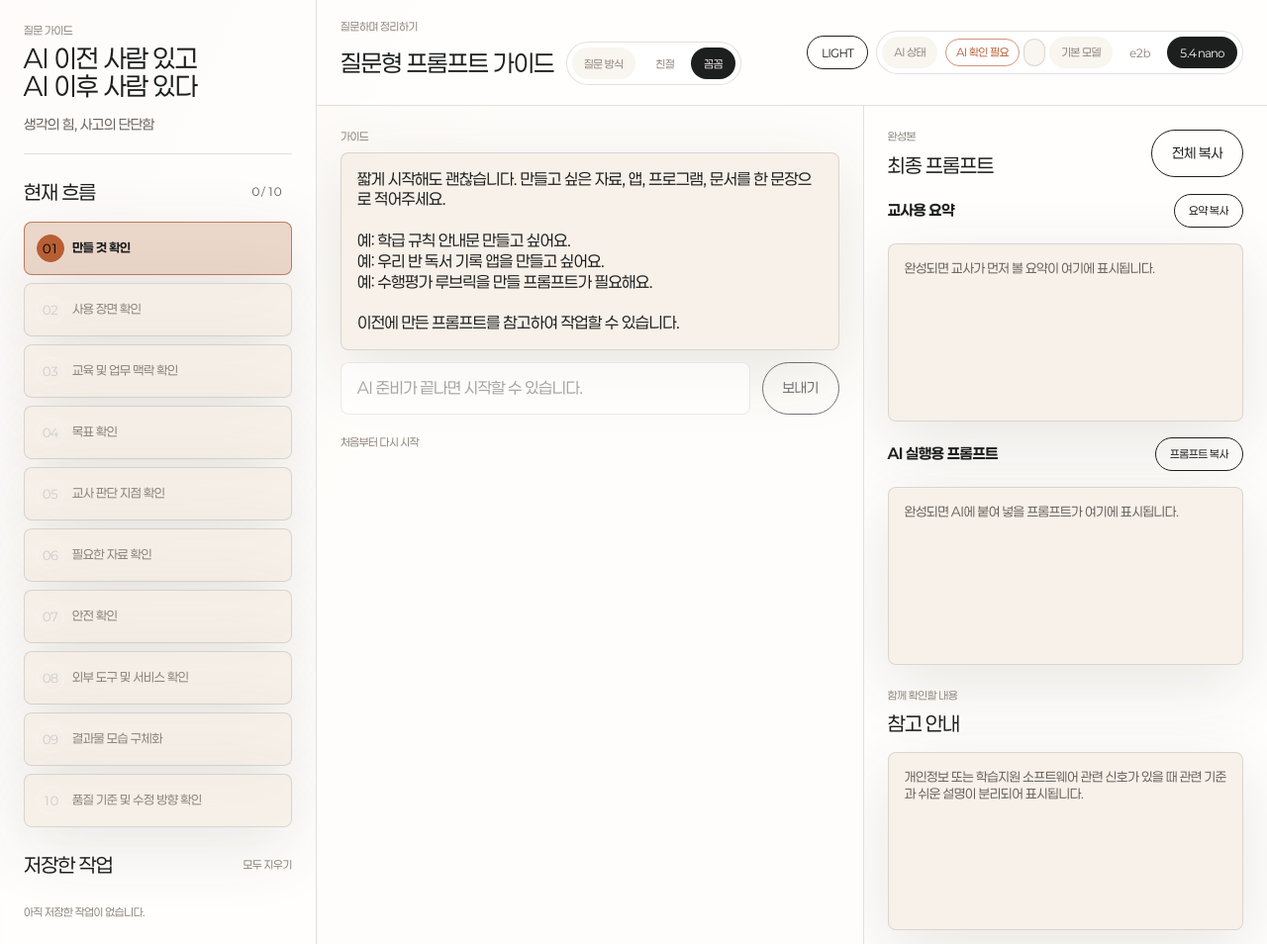
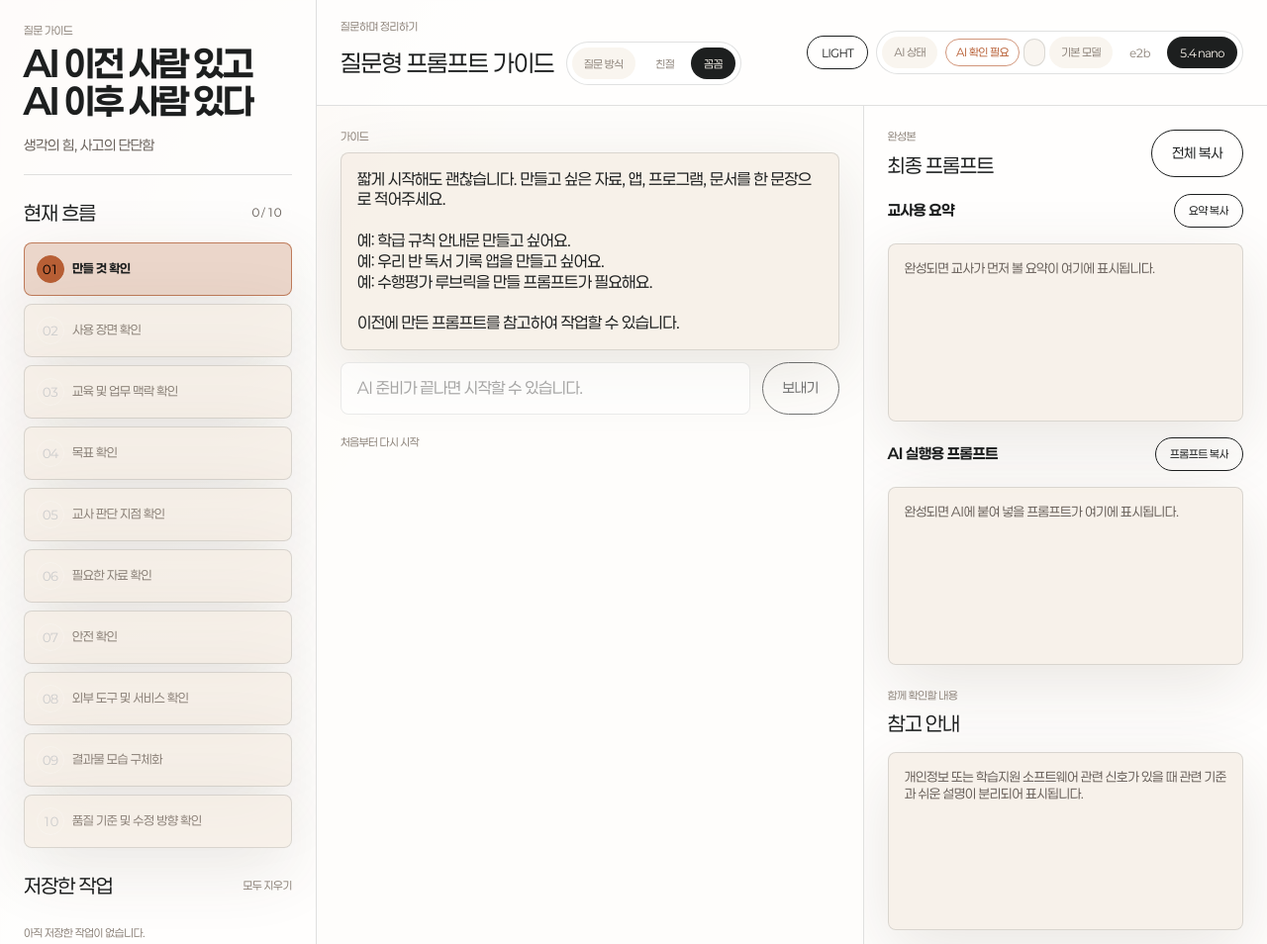
Before and after one commit to HooniKims/prompt_for_teacher, a website: page webapp/index.html in a window 1280 px wide. Shown: the top 954 px of the page at 99% size. Drawn offline with Linux system fonts and the light colour scheme; no server answers.

Commit message:
Enlarge sidebar brand title

```diff
--- a/webapp/styles.css
+++ b/webapp/styles.css
@@ -155,9 +155,9 @@ button {
 }
 
 .brand-block h1 {
-  font-size: 26px;
-  font-weight: var(--font-weight-bold);
-  letter-spacing: -0.045em;
+  font-size: 36px;
+  font-weight: 700;
+  letter-spacing: -0.055em;
   line-height: 1.05;
 }
 
@@ -839,6 +839,11 @@ button {
   letter-spacing: -0.02em;
 }
 
+.brand-block h1 {
+  font-weight: 700;
+  letter-spacing: -0.055em;
+}
+
 .message-bubble,
 .option-text,
 .composer textarea {
@@ -851,7 +856,7 @@ button {
   }
 
   .brand-block h1 {
-    font-size: 23px;
+    font-size: 26px;
   }
 
   .content-grid {
```
